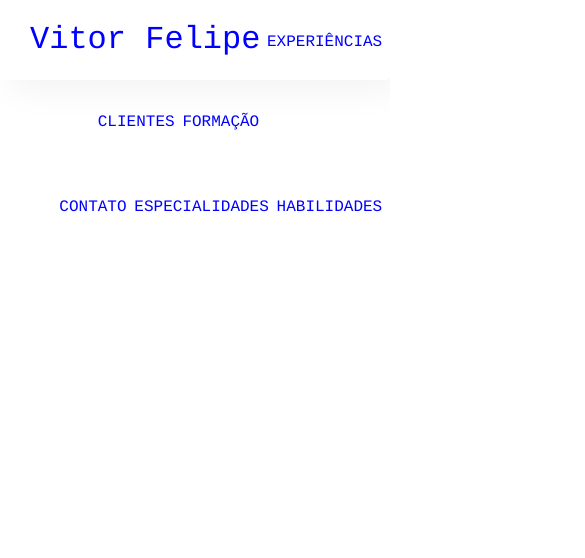
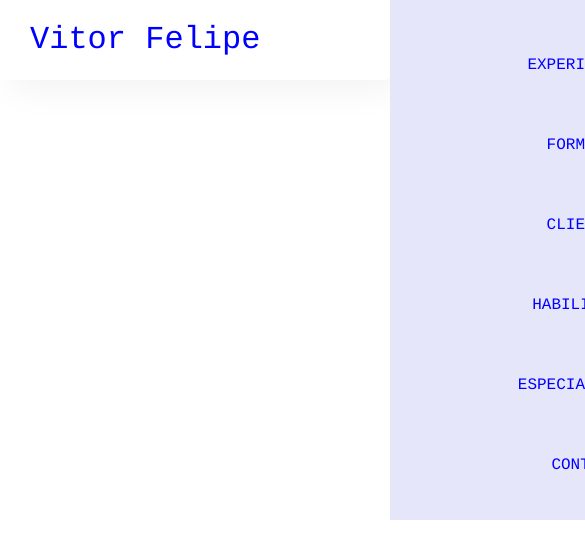
Before and after one commit to VitorFelipePatricio/curriculo, a Next.js app: page /componentes/Nav in a window 390 px wide. Shown: the top 558 px of the page, 585 px wide, since content can reach past the window. Built offline with nearby package versions, Linux system fonts and the light colour scheme.

Commit message:
2/3 nav finalizada

```diff
--- a/package.json
+++ b/package.json
@@ -18,6 +18,9 @@
     },
     "homepage": "https://github.com/VitorFelipePatricio/curriculo#readme",
     "dependencies": {
+        "@fortawesome/fontawesome-svg-core": "^1.2.34",
+        "@fortawesome/free-solid-svg-icons": "^5.15.2",
+        "@fortawesome/react-fontawesome": "^0.1.14",
         "next": "^10.0.5",
         "react": "^17.0.1",
         "react-dom": "^17.0.1",
--- a/pages/componentes/Nav.js
+++ b/pages/componentes/Nav.js
@@ -1,28 +1,35 @@
 import React from 'react'
+
+function show() {
+    var menu = document.querySelector('.lista')
+    menu.classList.toggle('show');
+}
 
 export default () =>
     <div className="container">
         <h1 className="titulo">Vitor Felipe</h1>
+        <div className="menu">
             <nav className="nav">
                 <ul className="lista">
                     <li className="itemLista">
-                    <p><a className="link" href="">EXPERIÊNCIAS</a></p>
+                        <p><a onClick={show} className="link" href="#">EXPERIÊNCIAS</a></p>
                     </li>
                     <li className="itemLista">
-                    <p><a className="link" href="">FORMAÇÃO</a></p>
+                        <p><a onClick={show} className="link" href="">FORMAÇÃO</a></p>
                     </li>
                     <li className="itemLista">
-                    <p><a className="link" href="">CLIENTES</a></p>
+                        <p><a onClick={show} className="link" href="">CLIENTES</a></p>
                     </li>
                     <li className="itemLista">
-                    <p><a className="link" href="">HABILIDADES</a></p>
+                        <p><a onClick={show} className="link" href="">HABILIDADES</a></p>
                     </li>
                     <li className="itemLista">
-                    <p><a className="link" href="">ESPECIALIDADES</a></p>
+                        <p><a onClick={show} className="link" href="">ESPECIALIDADES</a></p>
                     </li>
                     <li className="itemLista">
-                    <p><a className="link" href="">CONTATO</a></p>
+                        <p><a onClick={show} className="link" href="">CONTATO</a></p>
                     </li>
                 </ul>
             </nav>
         </div>
+    </div>
--- a/styles/nav.css
+++ b/styles/nav.css
@@ -30,7 +30,6 @@ html {
 
 .itemLista {
     font-family: Courier, monospace;
-    display: inline-block;
     margin-right: 2%;
     line-height: 85px;
     float: right;
@@ -40,3 +39,25 @@ html {
     color: blue;
     text-decoration: none
 }
+
+@media(max-width: 1000px) {
+    .lista {
+        position: absolute;
+        width: 100%;
+        right: -100%;
+        height: 520px;
+        background: lavender;
+        margin-left: 0;
+        text-align: center;
+        transition: all .5s
+    }
+    .show {
+        right: 0;
+    }
+    .itemLista {
+        display: block;
+        margin: 50px 0;
+        line-height: 30px;
+        float: none;
+    }
+}
```
Also changed, not shown: 1 other file (tests, documents, lock files or other folders). Lines whose indentation alone changed are shown as unchanged.
